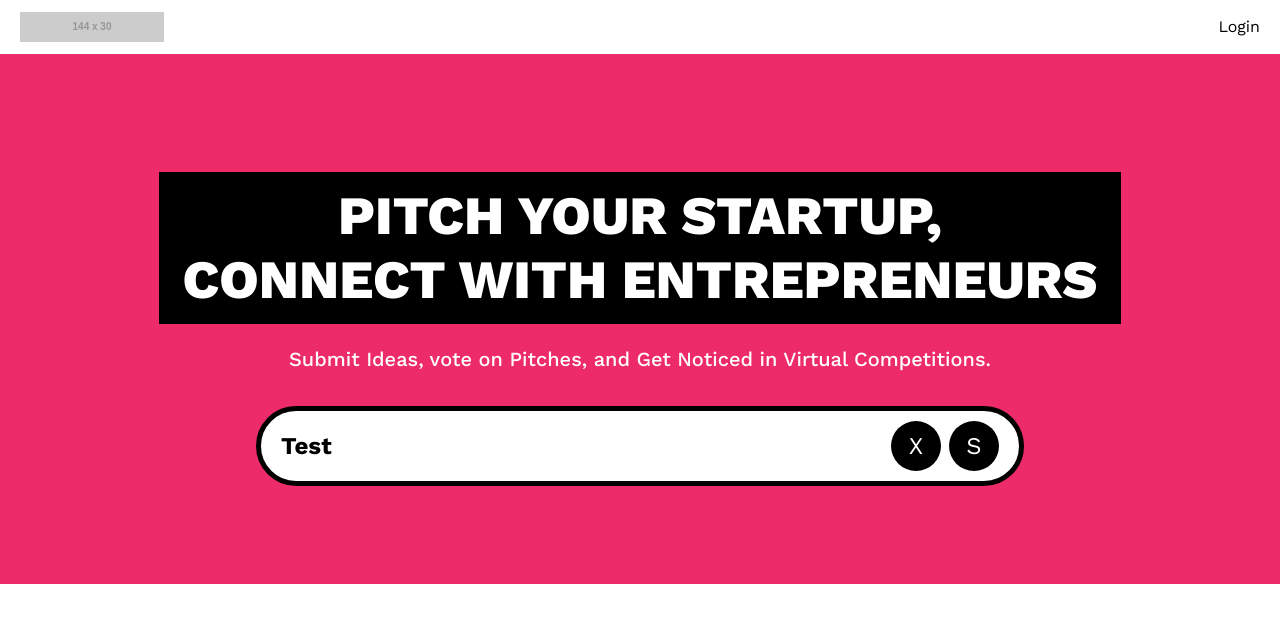
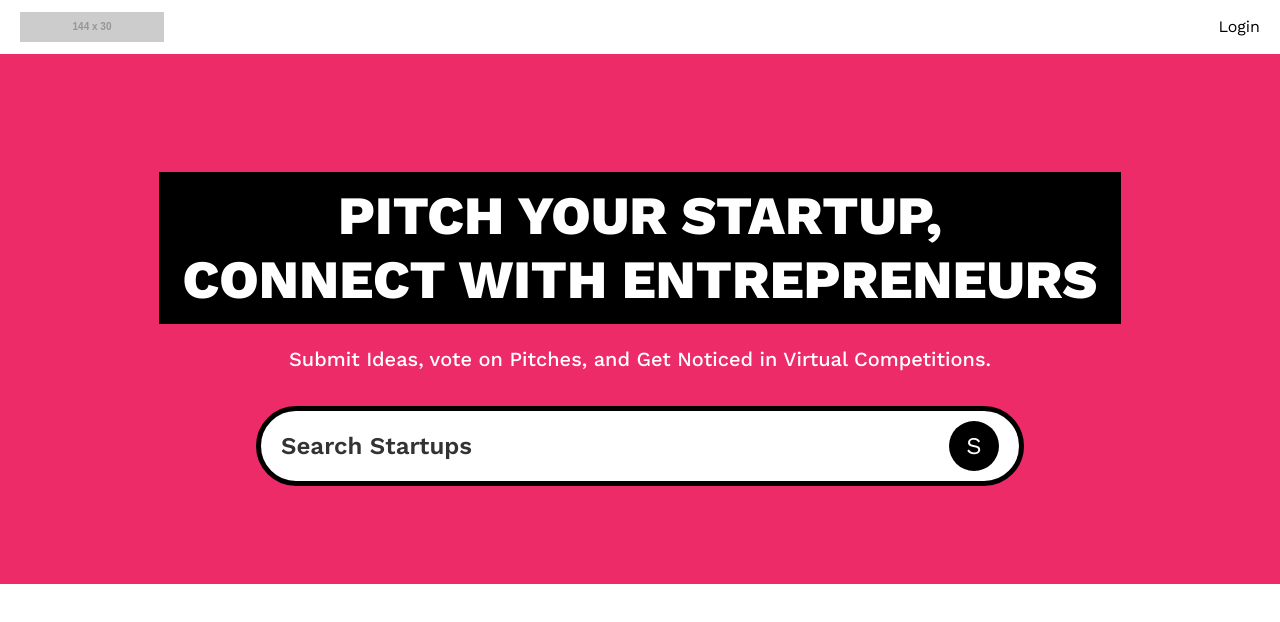
Before and after one commit to Lee-Ki-Bong/nextjs15-practice, a Next.js app: page / in a window 1280 px wide. Shown: the top 622 px of the page. Built offline with nearby package versions, Linux system fonts and the light colour scheme; no server answers.

Commit message:
✨searchForm 에  search, reset 기능 추가

```diff
--- a/app/(root)/page.tsx
+++ b/app/(root)/page.tsx
@@ -1,7 +1,11 @@
-import Image from "next/image";
 import SearchForm from "@/app/components/SearchForm";
 
-export default function Home() {
+export default async function Home({
+  searchParams,
+}: {
+  searchParams: Promise<{ query?: string }>;
+}) {
+  const query = (await searchParams).query;
   return (
     <>
       <section className="pink_container">
@@ -14,7 +18,7 @@ export default function Home() {
           Competitions.
         </p>
 
-        <SearchForm />
+        <SearchForm query={query} />
       </section>
     </>
   );
--- a/app/components/SearchForm.tsx
+++ b/app/components/SearchForm.tsx
@@ -1,9 +1,7 @@
 import Form from "next/form";
 import SearchFormReset from "@/app/components/SearchFormReset";
 
-const SearchForm = () => {
-  const query = "Test";
-
+const SearchForm = ({ query }: { query?: string }) => {
   return (
     <Form action={"/"} scroll={false} className="search-form">
       <input
```
